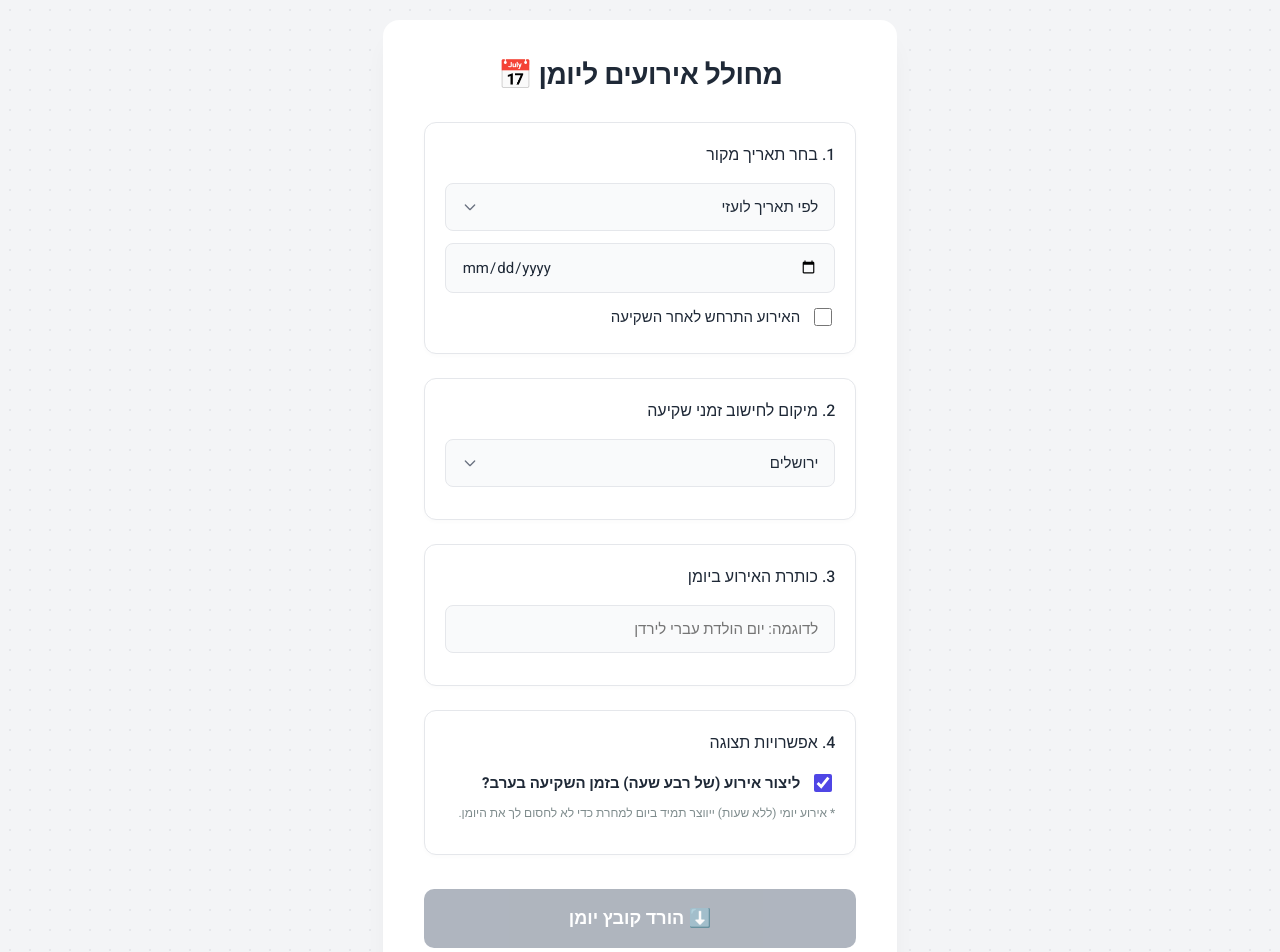
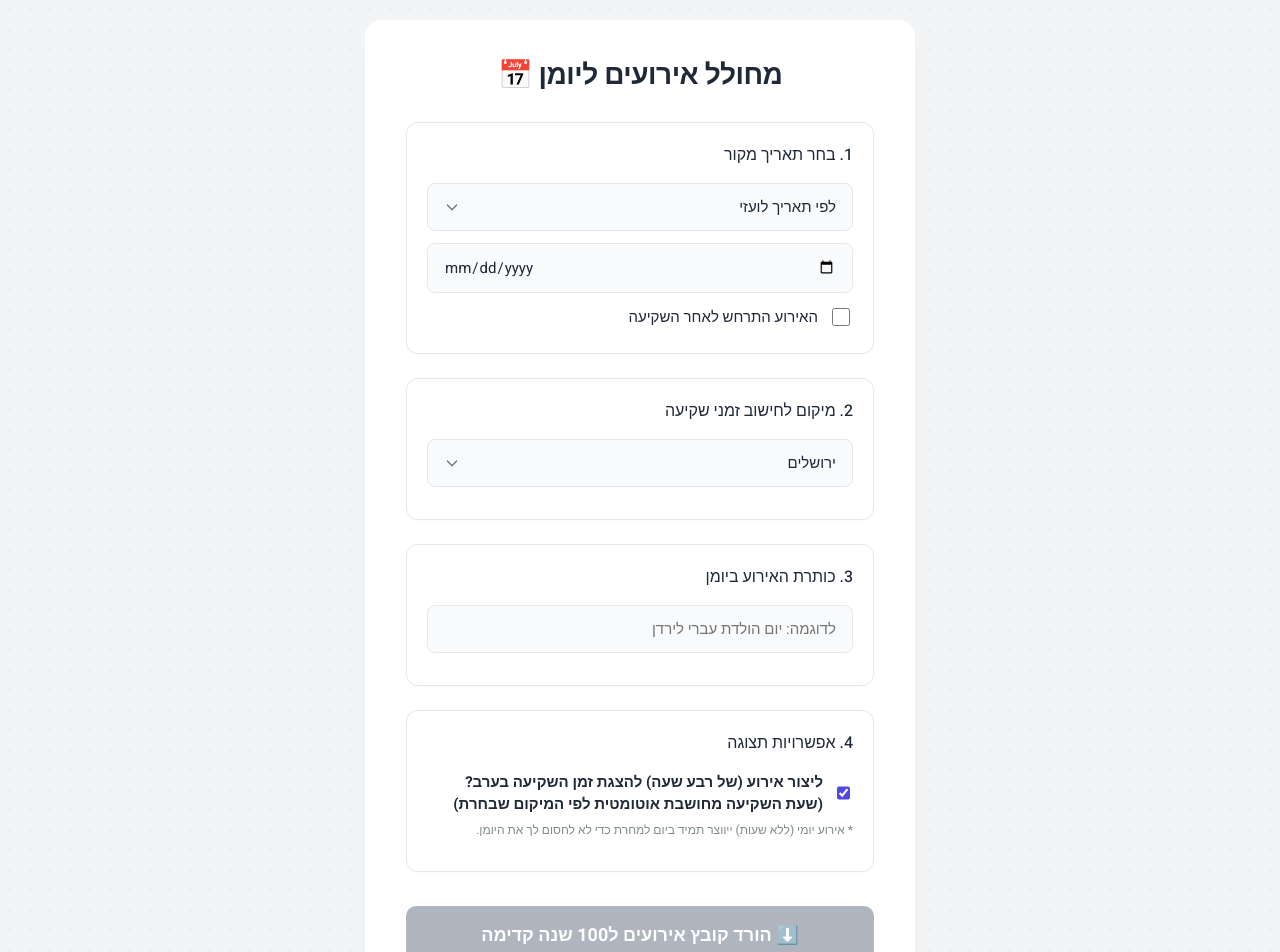
Before and after one commit to hrsi56/Calculender, a React (Vite) app in the folder my-heb-calendar/: page / in a window 1280 px wide. Shown: the top 952 px of the page. Built offline with nearby package versions, Linux system fonts and the light colour scheme.

Commit message:
Dockerfile

```diff
--- a/my-heb-calendar/src/App.tsx
+++ b/my-heb-calendar/src/App.tsx
@@ -214,7 +214,7 @@ const App: React.FC = () => {
             checked={createSunsetEvent}
             onChange={e => setCreateSunsetEvent(e.target.checked)}
           />
-          ליצור אירוע (של רבע שעה) בזמן השקיעה בערב?
+          ליצור אירוע (של רבע שעה) להצגת זמן השקיעה בערב? (שעת השקיעה מחושבת אוטומטית לפי המיקום שבחרת)
         </label>
         <p style={{fontSize: '12px', color: '#7f8c8d', marginTop: '5px'}}>
           * אירוע יומי (ללא שעות) ייווצר תמיד ביום למחרת כדי לא לחסום לך את היומן.
@@ -226,7 +226,7 @@ const App: React.FC = () => {
         onClick={handleDownload}
         disabled={loading || !title}
       >
-        {loading ? 'מייצר קובץ ל-100 שנים...' : '⬇️ הורד קובץ יומן'}
+        {loading ? 'מייצר קובץ ל-100 שנים...' : '⬇️ הורד קובץ אירועים ל100 שנה קדימה'}
       </button>
       {/* --- התוספת החדשה: קישור ל-GitHub --- */}
       <div className="github-link">
```
